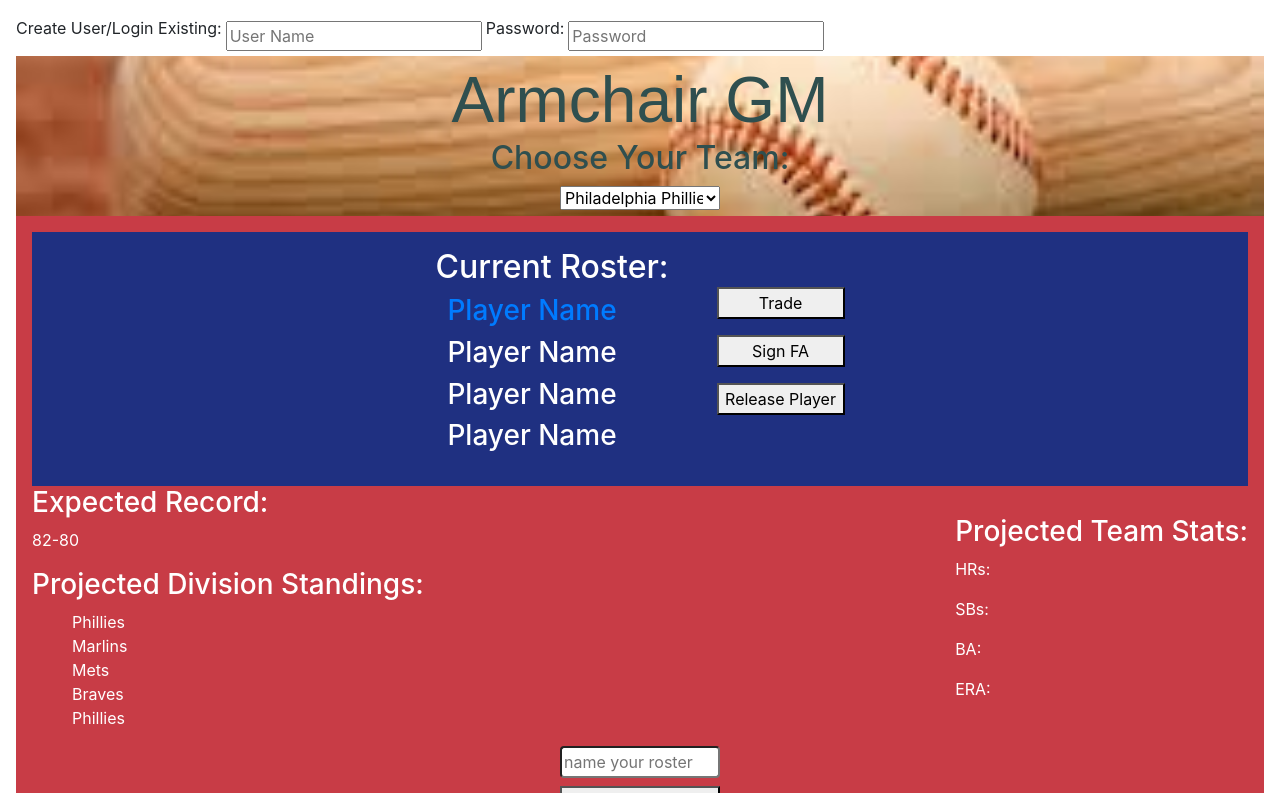
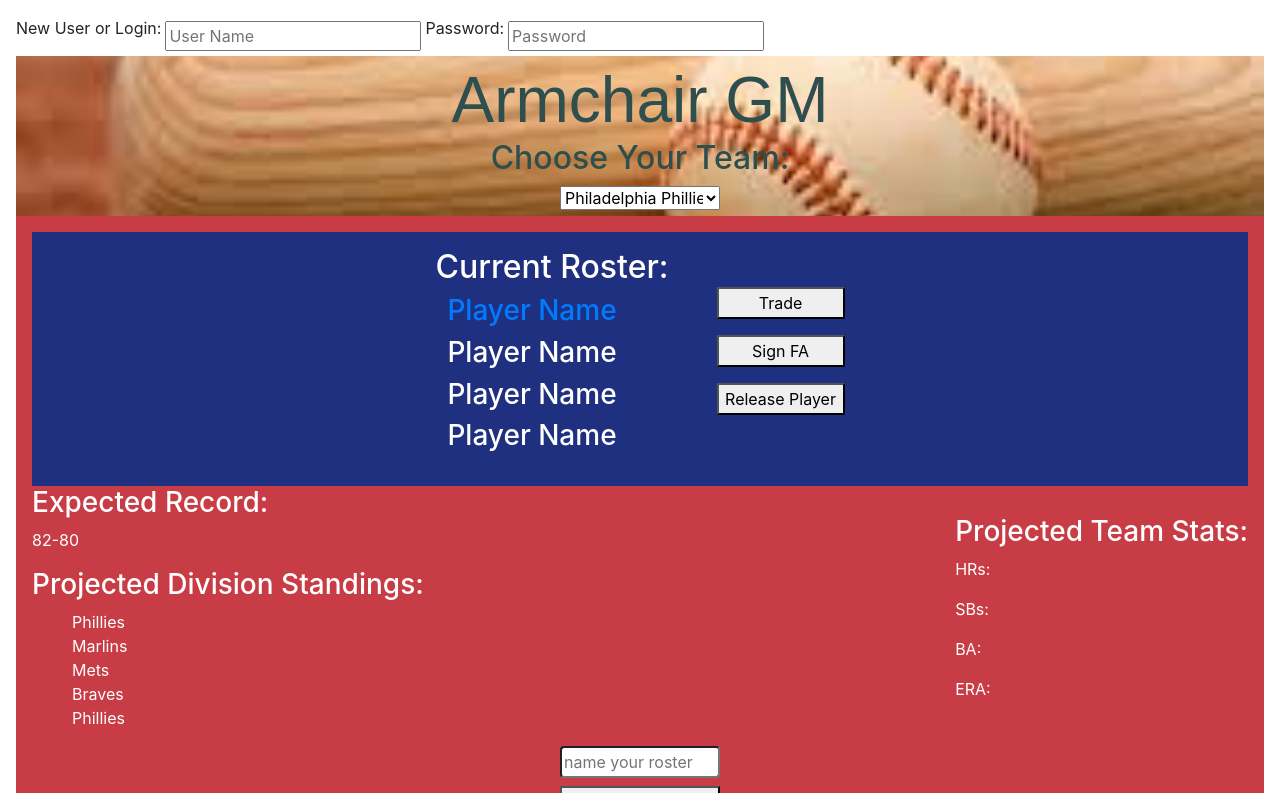
Before and after one commit to aperniciaro/capstone-client, a React (Create React App) app in the folder ClientApp/: page / in a window 1280 px wide. Shown: the top 793 px of the page. Built offline with nearby package versions, Linux system fonts and the light colour scheme; a web font is replaced by a local one.

Commit message:
changed login promt text

```diff
--- a/ClientApp/src/pages/Home.js
+++ b/ClientApp/src/pages/Home.js
@@ -6,7 +6,7 @@
     return (
       <div>
         <section className="login-section">
-          <p>Create User/Login Existing: </p>
+          <p>New User or Login: </p>
           <input placeholder="User Name" />
           <p>Password: </p>
           <input placeholder="Password" />
```
